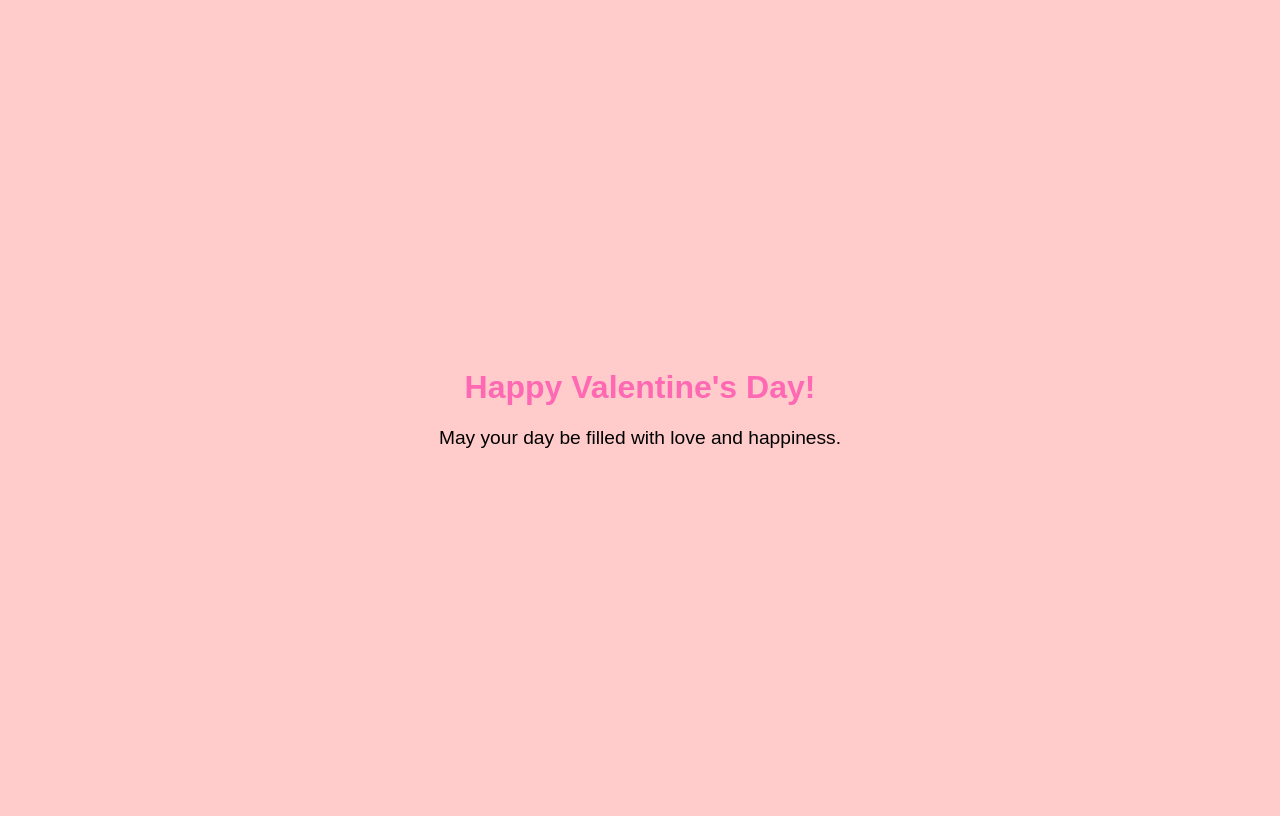
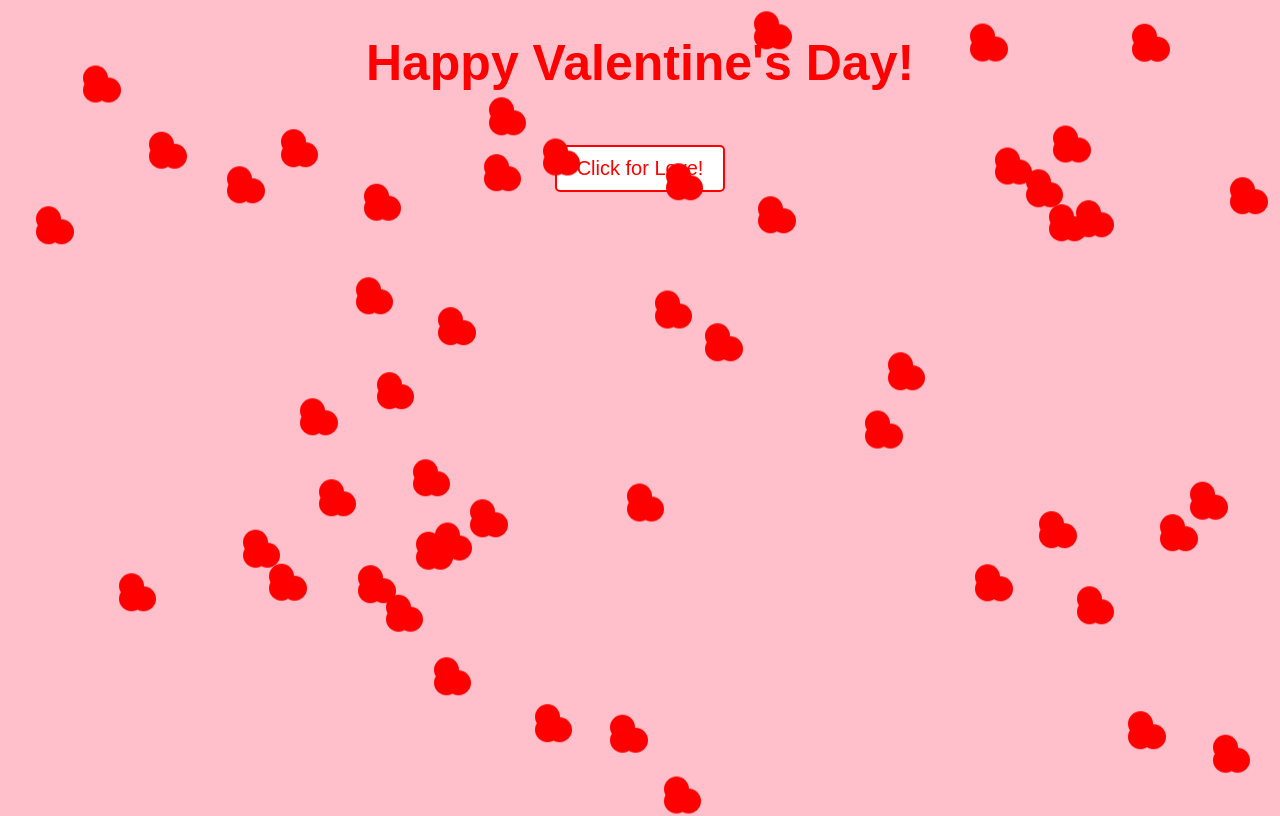
Before and after one commit to NathubeXX05/valentine, a plain HTML site: page index.html in a window 1280 px wide. Drawn offline with Linux system fonts and the light colour scheme.

Commit message:
Updated index.html with complete Valentine's Day interactive page code.

```diff
--- a/index.html
+++ b/index.html
@@ -6,26 +6,75 @@
     <title>Happy Valentine's Day</title>
     <style>
         body {
-            display: flex;
-            justify-content: center;
-            align-items: center;
-            height: 100vh;
-            background-color: #ffcccb;
-            font-family: 'Arial', sans-serif;
+            background-color: pink;
+            font-family: Arial, sans-serif;
             text-align: center;
+            overflow: hidden;
         }
         h1 {
-            color: #ff69b4;
+            color: red;
+            font-size: 50px;
         }
-        p {
-            font-size: 1.2em;
+        .heart {
+            position: absolute;
+            background-color: red;
+            height: 25px;
+            width: 25px;
+            border-radius: 50%;
+            transform: rotate(-45deg);
+            animation: floating 5s infinite;
+        }
+        .heart::before,
+        .heart::after {
+            content: '';
+            background-color: red;
+            border-radius: 50%;
+            height: 25px;
+            width: 25px;
+            position: absolute;
+        }
+        .heart::before {
+            top: -12.5px;
+            left: 0;
+        }
+        .heart::after {
+            left: 12.5px;
+            top: 0;
+        }
+        @keyframes floating {
+            0% { transform: translateY(0); }
+            50% { transform: translateY(-20px); }
+            100% { transform: translateY(0); }
+        }
+        .button {
+            background-color: white;
+            border: 2px solid red;
+            border-radius: 5px;
+            color: red;
+            padding: 10px 20px;
+            font-size: 20px;
+            cursor: pointer;
+            margin-top: 20px;
         }
     </style>
 </head>
 <body>
-    <div>
-        <h1>Happy Valentine's Day!</h1>
-        <p>May your day be filled with love and happiness.</p>
-    </div>
+    <h1>Happy Valentine's Day!</h1>
+    <button class="button" onclick="alert('Wishing you love and happiness!')">Click for Love!</button>
+    <script>
+        function createHearts() {
+            for (let i = 0; i < 10; i++) {
+                let heart = document.createElement('div');
+                heart.className = 'heart';
+                heart.style.left = Math.random() * window.innerWidth + 'px';
+                heart.style.top = Math.random() * window.innerHeight + 'px';
+                document.body.appendChild(heart);
+                setTimeout(() => {
+                    heart.remove();
+                }, 5000);
+            }
+        }
+        setInterval(createHearts, 1000);
+    </script>
 </body>
 </html>
```
